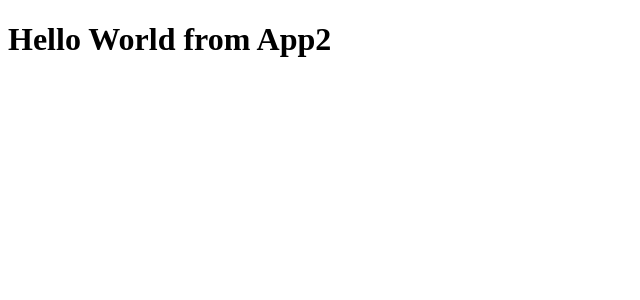
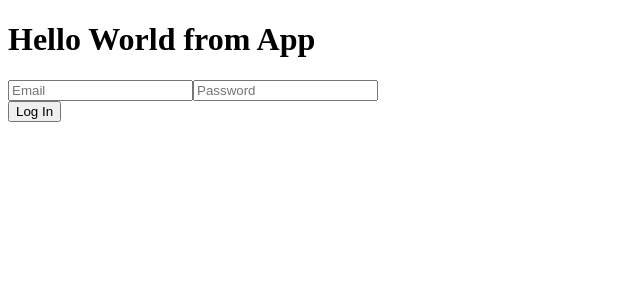
Before and after one commit to MAANGO-IQR/IQ-Review, a React app: page / in a window 1280 px wide. Shown: the top 300 px of the page, without its empty margins (0-640 px from the left). Built offline with nearby package versions, Linux system fonts and the light colour scheme.

Commit message:
Add pages and components folder; build out skeleton of Login page

```diff
--- a/client/App.jsx
+++ b/client/App.jsx
@@ -1,10 +1,11 @@
 import React from 'react';
+import LoginPage from './pages/LoginPage';
 
 function App() {
-
   return (
     <div>
-        <h1>Hello World from App2</h1>
+        <h1>Hello World from App</h1>
+        <LoginPage />
     </div>
     );
 }
--- /dev/null
+++ b/client/components/login/LoginForm.jsx
@@ -0,0 +1,16 @@
+// Form to log user in
+// Two inputs: Email & password
+import React from 'react';
+
+function LoginForm () {
+    return (
+        <div className='flex-column'>
+            <form autoComplete='false'>
+                <input type='text' placeholder='Email'></input>
+                <input type='password' placeholder='Password'></input>
+            </form>
+        </div>
+    )
+}
+
+export default LoginForm;
--- /dev/null
+++ b/client/pages/LoginPage.jsx
@@ -0,0 +1,14 @@
+import React from 'react';
+import LoginForm from '../components/login/LoginForm';
+
+// Login Page at path: '/login'
+function LoginPage () {
+    return (
+        <div>
+            <LoginForm />
+            <button>Log In</button>
+        </div>
+    )
+}
+
+export default LoginPage
--- /dev/null
+++ b/client/style.css
@@ -0,0 +1,13 @@
+/* ***********************
+MARGIN, LAYOUT, PADDING
+************************  */
+
+/* FLEXBOX */
+.flex-column {
+    display: flex;
+    flex-direction: column;
+}
+
+.border {
+    border: 2px solid blue;
+}
--- a/index.html
+++ b/index.html
@@ -4,6 +4,7 @@
         <meta charset="UTF-8">
         <meta http-equiv="X-UA-Compatible" content="IE=edge">
         <meta name="viewport" content="width=device-width, initial-scale=1.0">
+        <!-- <link rel="stylesheet" href="/client/style.css"> -->
         <title>MAANGO IQR</title>
     </head>
     <body>
```
